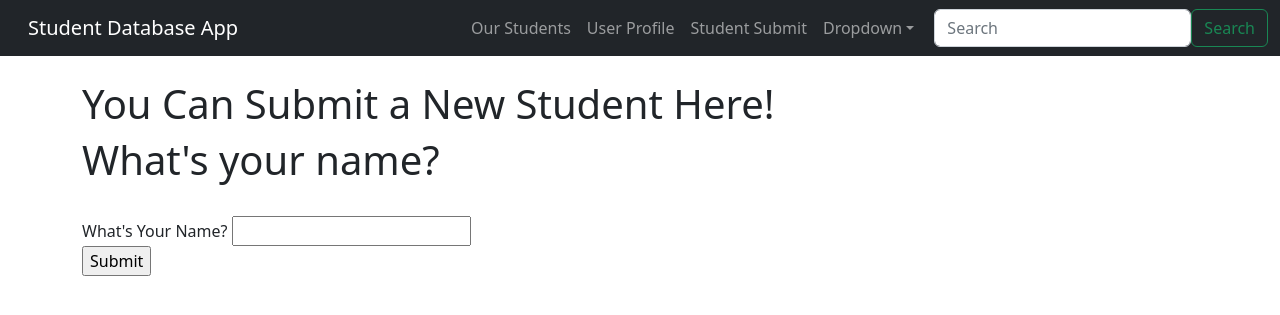
After one commit to shonshchori/studentdbProject, a Flask app: page /submit in a window 1280 px wide. The commit adds this page. Shown: the top 315 px of the page. Run offline with Flask 2, Linux system fonts and the light colour scheme.

Commit message:
first form added

```diff
--- a/app.py
+++ b/app.py
@@ -1,9 +1,18 @@
 from flask import Flask, render_template, request
+from flask_wtf import FlaskForm
+from wtforms import StringField, SubmitField
+from wtforms.validators import DataRequired
 
 import students_list
 
 # Create a Flask Instance
 app = Flask(__name__)
+app.config['SECRET_KEY'] = "MySecretKey"
+
+# Create a Form Class
+class NamerForm(FlaskForm):
+    name = StringField("What's Your Name?", validators=[DataRequired()])
+    submit = SubmitField("Submit")
 
 # Create a route decorator
 @app.route('/')
@@ -29,3 +38,14 @@ def page_not_found(e):
 @app.route('/students')
 def students():
     return render_template("students.html", students=students_list.students, columns=students_list.columns)
+
+# Students page
+@app.route('/submit', methods=['GET', 'POST'])
+def studentsubmit():
+    name = None
+    form = NamerForm()
+    # Validate Form
+    if form.validate_on_submit():
+        name = form.name.data
+        form.name.data = ''
+    return render_template("StudentSubmit.html", name=name, form=form)
--- a/templates/navbar.html
+++ b/templates/navbar.html
@@ -11,6 +11,9 @@
         </li>
         <li class="nav-item">
           <a class="nav-link" href="{{ url_for('user', name='Shon') }}">User Profile</a>
+        </li>
+        <li class="nav-item">
+          <a class="nav-link" href="{{ url_for('studentsubmit') }}">Student Submit</a>
         </li>
         <li class="nav-item dropdown">
           <a class="nav-link dropdown-toggle" href="#" id="navbarDropdown" role="button" data-bs-toggle="dropdown" aria-expanded="false">
--- /dev/null
+++ b/templates/studentsubmit.html
@@ -0,0 +1,20 @@
+{% extends 'base.html' %}
+
+{% block content %}
+
+    <h1>You Can Submit a New Student Here!</h1>
+
+{% if name %}
+    <h1>Hello {{ name}} !!</h1>
+{% else %}
+    <h1>What's your name?</h1>
+    <br/>
+    <form method="POST">
+        {{ form.hidden_tag() }}
+        {{ form.name.label }}
+        {{ form.name() }}
+        <br/>
+        {{ form.submit }}
+    </form>
+{% endif %}
+{% endblock %}
```
